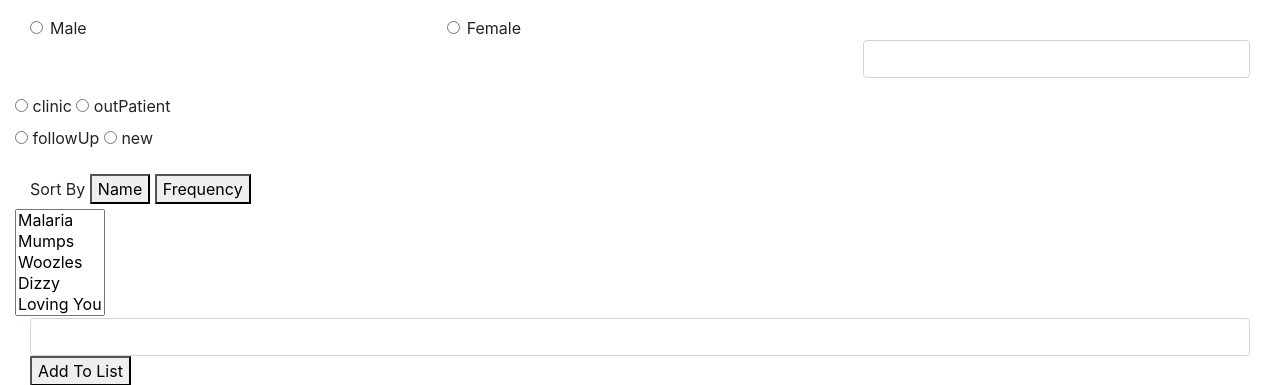
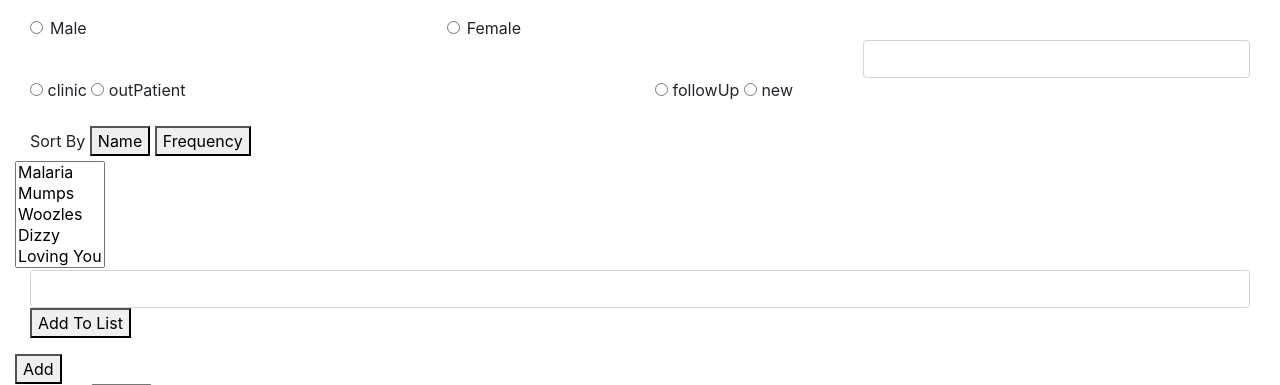
Before and after one commit to EvanFCMoses/statLoggerWebpage, a Django app: page /encounter/ in a window 1280 px wide. Shown: the top 385 px of the page. Run offline with Django 3.2, Linux system fonts and the light colour scheme; some libraries are stand-ins or nearby versions.

Commit message:
fixing more formatting

```diff
--- a/statWebApp/encounter/templates/dataEntry.html
+++ b/statWebApp/encounter/templates/dataEntry.html
@@ -32,26 +32,30 @@
                             </div>
                         </div>
                         <div class="col-sm">
-                            <div class="mb-3">
                             <label for="ageInput" class="form-label"></label>
                             <input type="number" class="form-control" id="ageInput"></div>
                         </div>
                     </div>
                 </div>
-                </div>
                 <div class="container-fluid">
+                    <div class="d-flex justify-content-center">
+                        <div class="col-sm">
                             <form action="/action_page.php">
                                 <input type="radio" id="clinic" name="clinicLocation" value="clinic">
                                 <label for="clinic">clinic</label>
                                 <input type="radio" id="outPatient" name="clinicLocation" value="outPatient">
                                 <label for="outPatient">outPatient</label>
                             </form>
+                        </div>
+                        <div class="col-sm">
                             <form action="/action_page.php">
                                 <input type="radio" id="followUp" name="followUpVsOutpatient" value="followUp">
                                 <label for="clinic">followUp</label>
                                 <input type="radio" id="newPatient" name="followUpVsOutpatient" value="newPatient">
                                 <label for="newPatient">new</label>
                             </form>
+                        </div>
+                    </div>
                 </div>
                 <div class="container-fluid">
                     <p>
```
Lines whose indentation alone changed are shown as unchanged.
